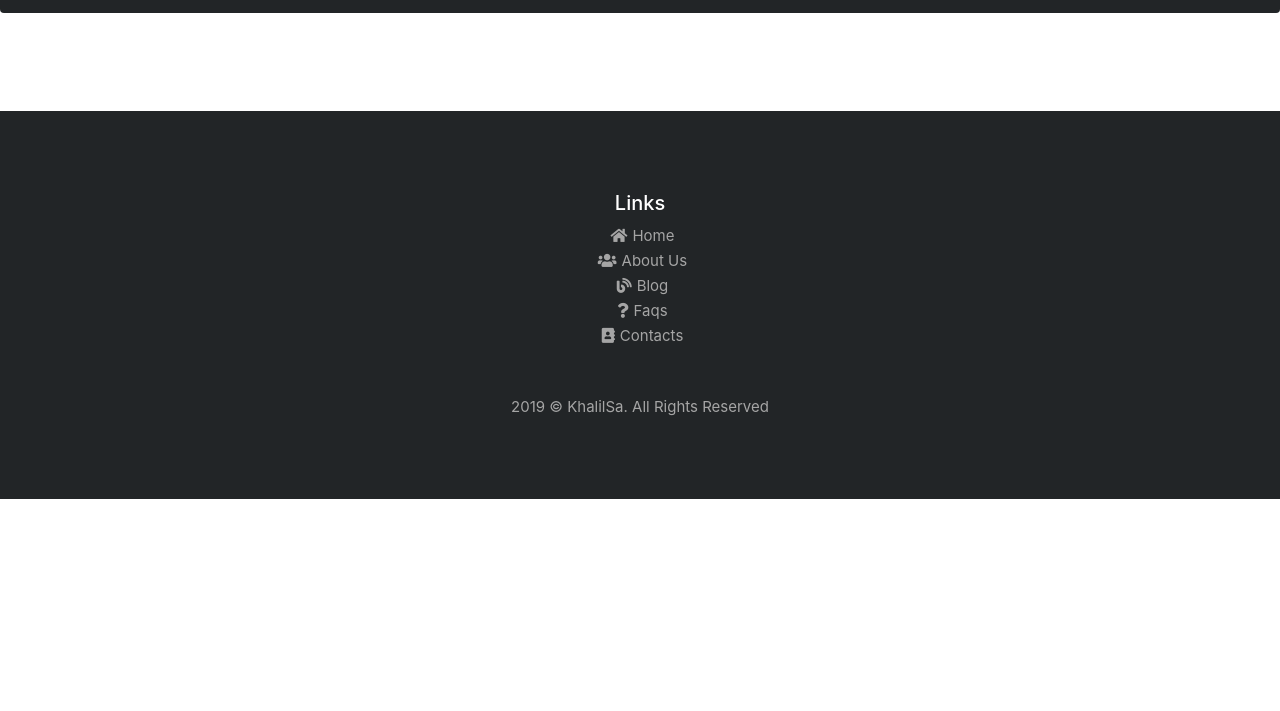
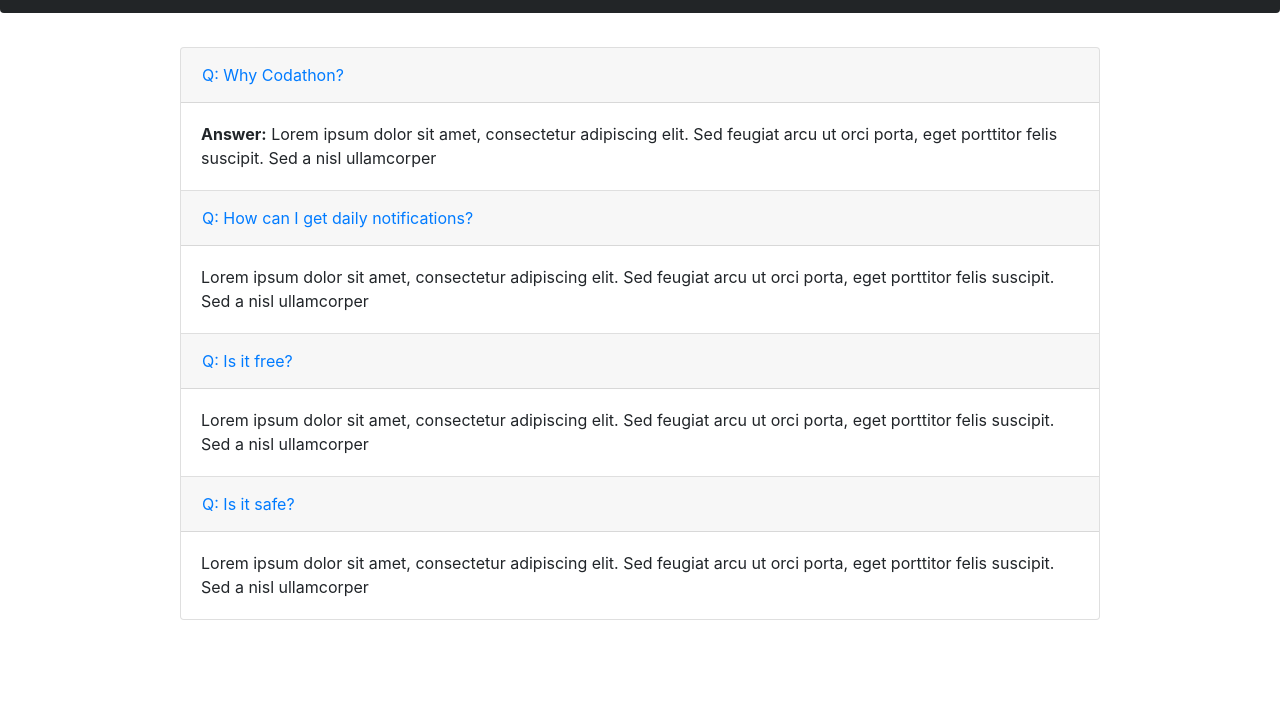
Before and after one commit to KhalilSa/https-github.com-me50-KhalilSa, a plain HTML site: page pages/faqs.html in a window 1280 px wide. Shown: the part 89-800 px from the top of the page. Drawn offline with nearby package versions, Linux system fonts and the light colour scheme; files that its build step writes are made by us from their sources; files whose address does not match are found by name.

Commit message:
faqs page added
-fixed some bugs

```diff
--- a/pages/faqs.html
+++ b/pages/faqs.html
@@ -10,7 +10,7 @@
 
     <link rel="shortcut icon" href="../assets/code.ico">
 
-    <link rel="stylesheet" type="text/css" href="fontawesome/css/all.css">
+    <link rel="stylesheet" type="text/css" href="../fontawesome/css/all.css">
     <link rel="stylesheet" href="https://stackpath.bootstrapcdn.com/bootstrap/4.4.1/css/bootstrap.min.css" integrity="sha384-Vkoo8x4CGsO3+Hhxv8T/Q5PaXtkKtu6ug5TOeNV6gBiFeWPGFN9MuhOf23Q9Ifjh" crossorigin="anonymous">
     <link rel="stylesheet" type="text/css" href="../style.css">
     <link rel="stylesheet" type="text/css" href="../style1.css">
@@ -43,6 +43,73 @@
     	        </nav>
             </div>
     </header>
+    <section class="card-container">
+        <div class="container py-3">
+            <div class="row">
+                <div class="col-10 mx-auto">
+                    <div class="accordion" id="faq">
+                        <div class="card">
+                            <div class="card-header p-2" id="headingOne">
+                                <h5 class="mb-0">
+                                    <button class="btn btn-link" type="button" data-toggle="collapse" data-target="#collapseOne" aria-expanded="true" aria-controls="collapseOne">
+                                      Q: Why Codathon?
+                                    </button>
+                                  </h5>
+                            </div>
+
+                            <div id="collapseOne" class="collapse show" aria-labelledby="headingOne" data-parent="#faq">
+                                <div class="card-body">
+                                    <b>Answer:</b> Lorem ipsum dolor sit amet, consectetur adipiscing elit. Sed feugiat arcu ut orci porta, eget porttitor felis suscipit. Sed a nisl ullamcorper
+                                </div>
+                            </div>
+                        </div>
+                        <div class="card">
+                            <div class="card-header p-2" id="headingTwo">
+                                <h5 class="mb-0">
+                                <button class="btn btn-link collapsed" type="button" data-toggle="collapse" data-target="#collapseTwo" aria-expanded="false" aria-controls="collapseTwo">
+                                  Q: How can I get daily notifications?
+                                </button>
+                              </h5>
+                            </div>
+                            <div id="collapseTwo" class="collapse show" aria-labelledby="headingTwo" data-parent="#faq">
+                                <div class="card-body">
+                                    Lorem ipsum dolor sit amet, consectetur adipiscing elit. Sed feugiat arcu ut orci porta, eget porttitor felis suscipit. Sed a nisl ullamcorper
+                                </div>
+                            </div>
+                        </div>
+                        <div class="card">
+                            <div class="card-header p-2" id="headingThree">
+                                <h5 class="mb-0">
+                                    <button class="btn btn-link collapsed" type="button" data-toggle="collapse" data-target="#collapseThree" aria-expanded="false" aria-controls="collapseThree">
+                                      Q: Is it free?
+                                    </button>
+                                  </h5>
+                            </div>
+                            <div id="collapseThree" class="collapse show" aria-labelledby="headingThree" data-parent="#faq">
+                                <div class="card-body">
+                                    Lorem ipsum dolor sit amet, consectetur adipiscing elit. Sed feugiat arcu ut orci porta, eget porttitor felis suscipit. Sed a nisl ullamcorper
+                                </div>
+                            </div>
+                        </div>
+                        <div class="card">
+                            <div class="card-header p-2" id="headingThree">
+                                <h5 class="mb-0">
+                                    <button class="btn btn-link collapsed" type="button" data-toggle="collapse" data-target="#collapseThree" aria-expanded="false" aria-controls="collapseThree">
+                                      Q: Is it safe?
+                                    </button>
+                                  </h5>
+                            </div>
+                            <div id="collapseThree" class="collapse show" aria-labelledby="headingThree" data-parent="#faq">
+                                <div class="card-body">
+                                    Lorem ipsum dolor sit amet, consectetur adipiscing elit. Sed feugiat arcu ut orci porta, eget porttitor felis suscipit. Sed a nisl ullamcorper
+                                </div>
+                            </div>
+                        </div>
+                    </div>
+                </div>
+            </div>
+        </div>
+    </section>
     <footer class="section footer">
             <nav class="container">
                 <h5 class="text-center">Links</h5>
```
Also changed, not shown: pages/about us.html (+1 -1 lines), pages/blog.html (+1 -1 lines), pages/contacts.html (+1 -1 lines).
